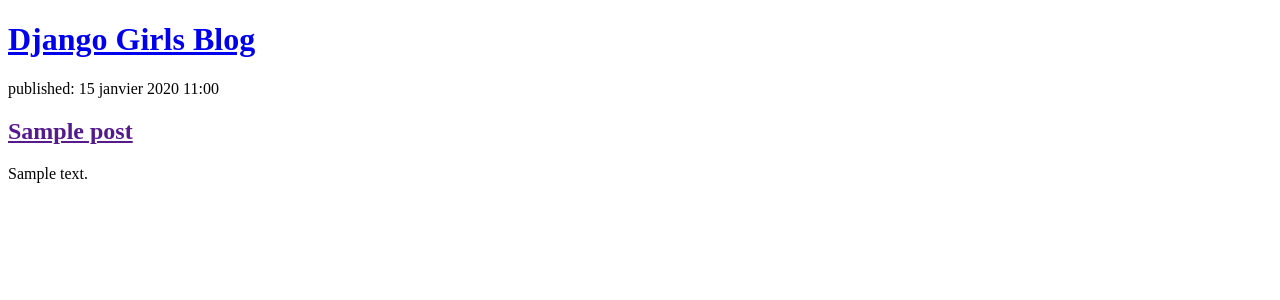
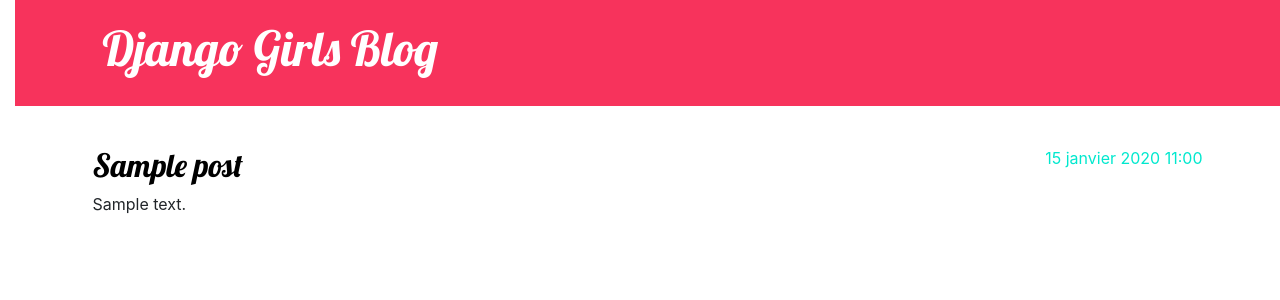
Before and after one commit to Roxanne100/mon-nouveau-blog, a Django app: page / in a window 1280 px wide. Shown: the top 300 px of the page. Run offline with Django 5.2, Linux system fonts and the light colour scheme; tables that the repository leaves empty hold one stand-in row (values such as "Sample post").

Commit message:
Ajout de la vue et du template de détail blog post ainsi que du CSS pour le site.

```diff
--- /dev/null
+++ b/blog/static/css/blog.css
@@ -0,0 +1,77 @@
+h1 a, h2 a {
+    color: #F7335C;
+    font-family: 'Lobster';
+}
+body {
+    padding-left: 15px;
+}
+.page-header {
+    background-color: #f7335c;
+    margin-top: 0;
+    margin-bottom: 40px;
+    padding: 20px 20px 20px 40px;
+}
+
+.page-header h1,
+.page-header h1 a,
+.page-header h1 a:visited,
+.page-header h1 a:active {
+    color: #ffffff;
+    font-size: 36pt;
+    text-decoration: none;
+}
+
+h1,
+h2,
+h3,
+h4 {
+    font-family: 'Lobster', cursive;
+}
+
+.date {
+    color: #00e8ce;
+}
+
+.save {
+    float: right;
+}
+
+.post-form textarea,
+.post-form input {
+    width: 100%;
+}
+
+.top-menu,
+.top-menu:hover,
+.top-menu:visited {
+    color: #ffffff;
+    float: right;
+    font-size: 26pt;
+    margin-right: 20px;
+}
+
+.post {
+    margin-bottom: 70px;
+}
+
+.post h2 a,
+.post h2 a:visited {
+    color: #000000;
+}
+
+.post > .date,
+.post > .actions {
+    float: right;
+}
+
+.btn-default,
+.btn-default:visited {
+    color: #C25100;
+    background: none;
+    border-color: #C25100;
+}
+
+.btn-default:hover {
+    color: #FFFFFF;
+    background-color: #C25100;
+}
--- /dev/null
+++ b/blog/templates/blog/base.html
@@ -0,0 +1,27 @@
+{% load static %}
+<!DOCTYPE html>
+<html>
+    <head>
+        <title>Le blog de Roxanne</title>
+        <link rel="stylesheet" href="https://fonts.googleapis.com/css?family=Lobster&subset=latin,latin-ext">
+       <link rel="stylesheet" href="https://cdn.jsdelivr.net/npm/bootstrap@4.5.3/dist/css/bootstrap.min.css" integrity="sha384-TX8t27EcRE3e/ihU7zmQxVncDAy5uIKz4rEkgIXeMed4M0jlfIDPvg6uqKI2xXr2" crossorigin="anonymous">
+    <link rel="stylesheet" href="{% static 'css/blog.css' %}">
+
+    </head>
+
+<body>
+    <header class="page-header">
+      <div class="container">
+          <h1><a href="/">Django Girls Blog</a></h1>
+      </div>
+    </header>
+    <main class="container">
+        <div class="row">
+            <div class="col">
+            {% block content %}
+            {% endblock %}
+            </div>
+        </div>
+    </main>
+</body>
+</html>
--- a/blog/templates/blog/post_list.html
+++ b/blog/templates/blog/post_list.html
@@ -1,19 +1,12 @@
-<!DOCTYPE html>
-<html>
-    <head>
-        <title>Le blog de Roxanne</title>
-    </head>
-<body>
-    <header>
-    <h1><a href="/">Django Girls Blog</a></h1>
-</header>
-
+{% extends 'blog/base.html' %}
+{% block content %}
 {% for post in posts %}
-    <article>
-        <time>published: {{ post.published_date }}</time>
-        <h2><a href="">{{ post.title }}</a></h2>
+    <article class="post">
+        <time class="date">
+            {{ post.published_date }}
+        </time>
+        <h2><a href="{% url 'post_detail' pk=post.pk %}">{{ post.title }}</a></h2>
         <p>{{ post.text|linebreaksbr }}</p>
     </article>
 {% endfor %}
-</body>
-</html>
+{% endblock %}
--- a/blog/urls.py
+++ b/blog/urls.py
@@ -2,4 +2,5 @@ from django.urls import path
 from . import views
 urlpatterns = [
     path('', views.post_list, name='post_list'),
+    path('post/<int:pk>/', views.post_detail, name='post_detail'),
 ]
--- a/blog/views.py
+++ b/blog/views.py
@@ -1,7 +1,11 @@
 from django.shortcuts import render
 from django.utils import timezone
 from .models import Post
+from django.shortcuts import render, get_object_or_404
 def post_list(request):
     posts = Post.objects.filter(published_date__lte=timezone.now()).order_by('published_date')
     return render(request, 'blog/post_list.html', {'posts': posts})
 # Create your views here.
+def post_detail(request, pk):
+    post = get_object_or_404(Post, pk=pk)
+    return render(request, 'blog/post_detail.html', {'post': post})
```
Also changed, not shown: blog/templates/blog/post_detail.html (added, +13 -0 lines).
